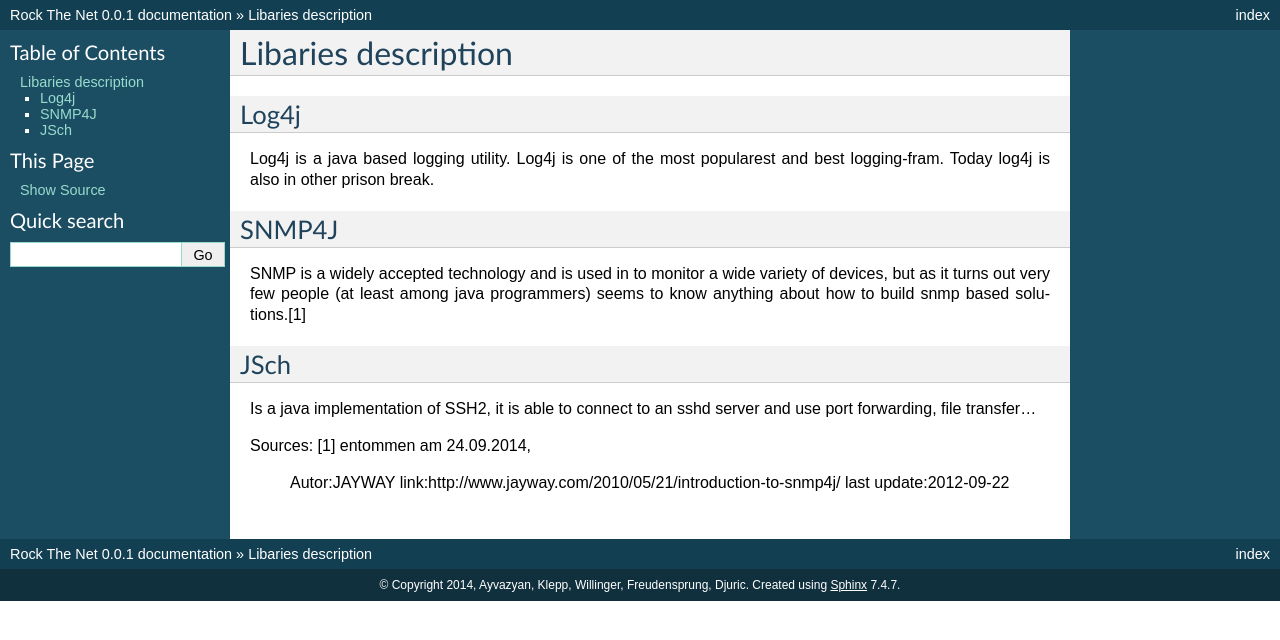
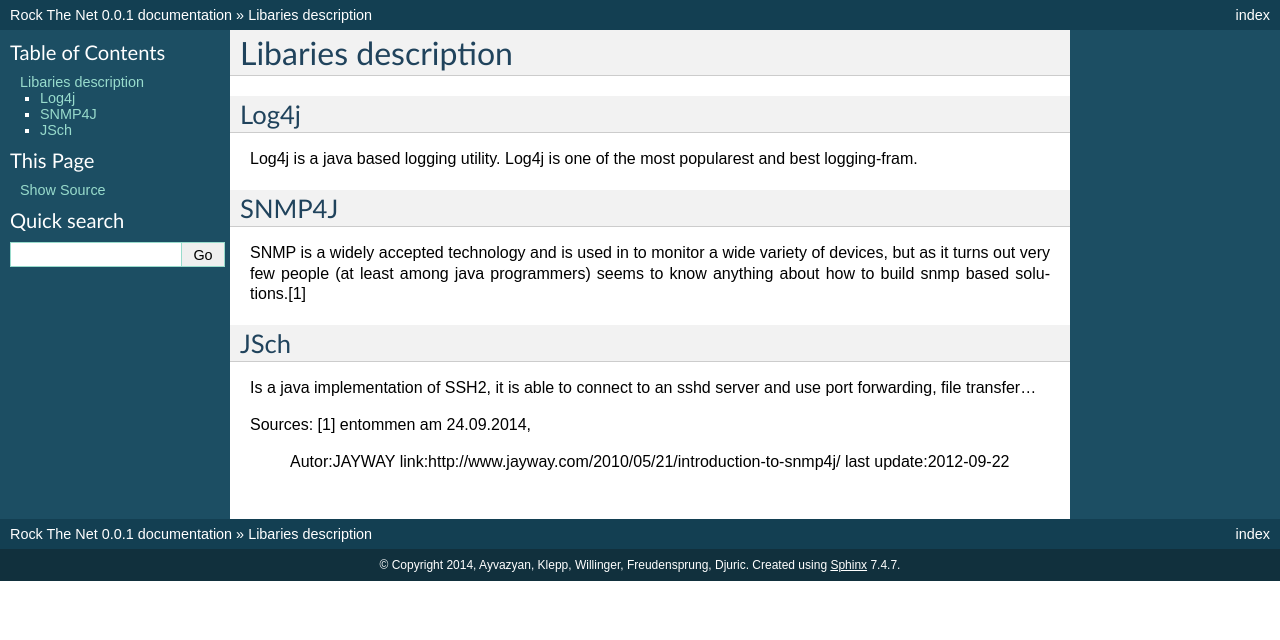
Before and after one commit to aayvazyan-tgm/RouterManagementProject_RockTheNet, a Sphinx documentation site: the page built from docs/libaries_desc.rst, in a window 1280 px wide. Shown: the top 640 px of the page. Built offline with Sphinx 7.4.7, drawn with Linux system fonts in a browser that asks for light colours.

Commit message:
correction

```diff
--- a/docs/libaries_desc.rst
+++ b/docs/libaries_desc.rst
@@ -4,7 +4,7 @@ Libaries description
 Log4j
 -----
 Log4j is a java based logging utility. Log4j is one of the most popularest
-and best logging-fram. Today log4j is also in other prison break.
+and best logging-fram.
 
 SNMP4J
 ------
--- a/docs/timerecording_djuric.rst
+++ b/docs/timerecording_djuric.rst
@@ -5,5 +5,6 @@ Djuric Daniel
 Task                              Date       Who                 From  To    Duration
 ================================= ========== =================== ===== ===== ========
 Meeting                           2014-09-24 Daniel Djuric       16:10 17:10 01:00
-Requirements&libaries desc        2014-09-25 Daniel Djuric       23:00 00:20 01:20
+Requirements&libaries desc		  2014-09-25 Daniel Djuric       23:00 00:20 01:20
+**TOTAL**																	 02:20
 ================================= ========== =================== ===== ===== ========
```
